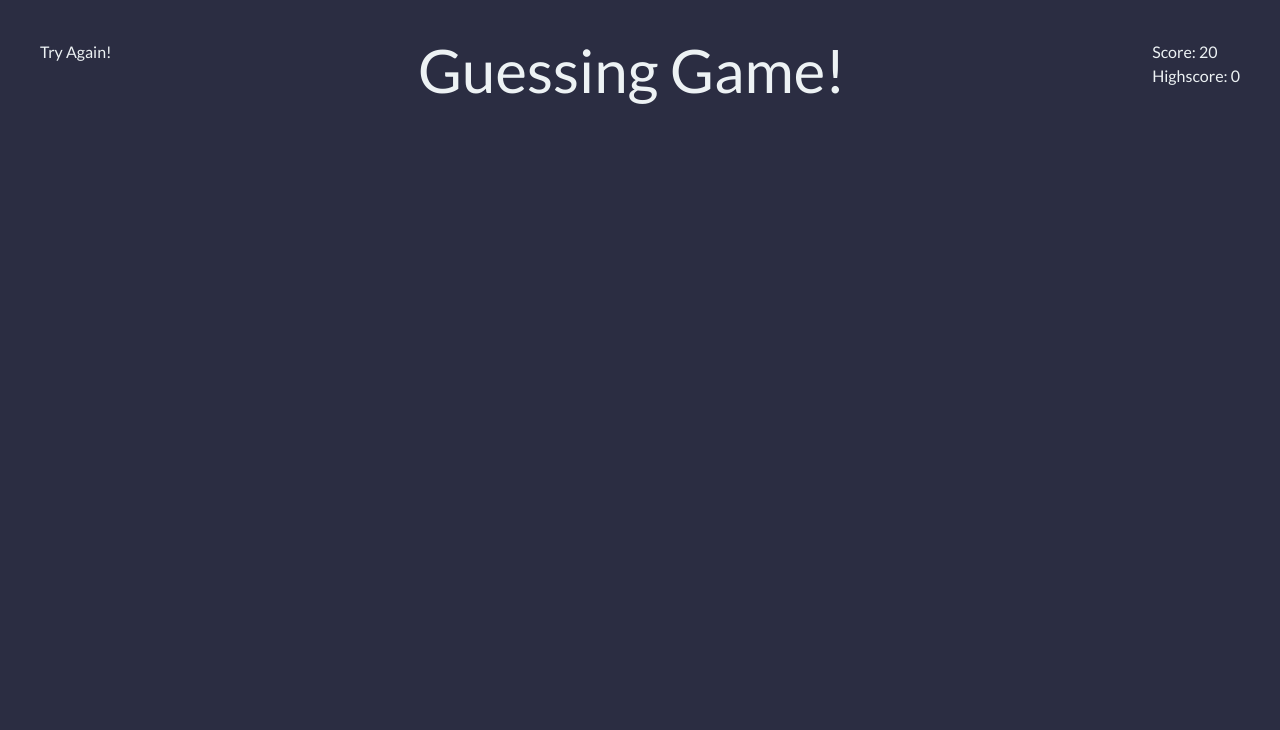
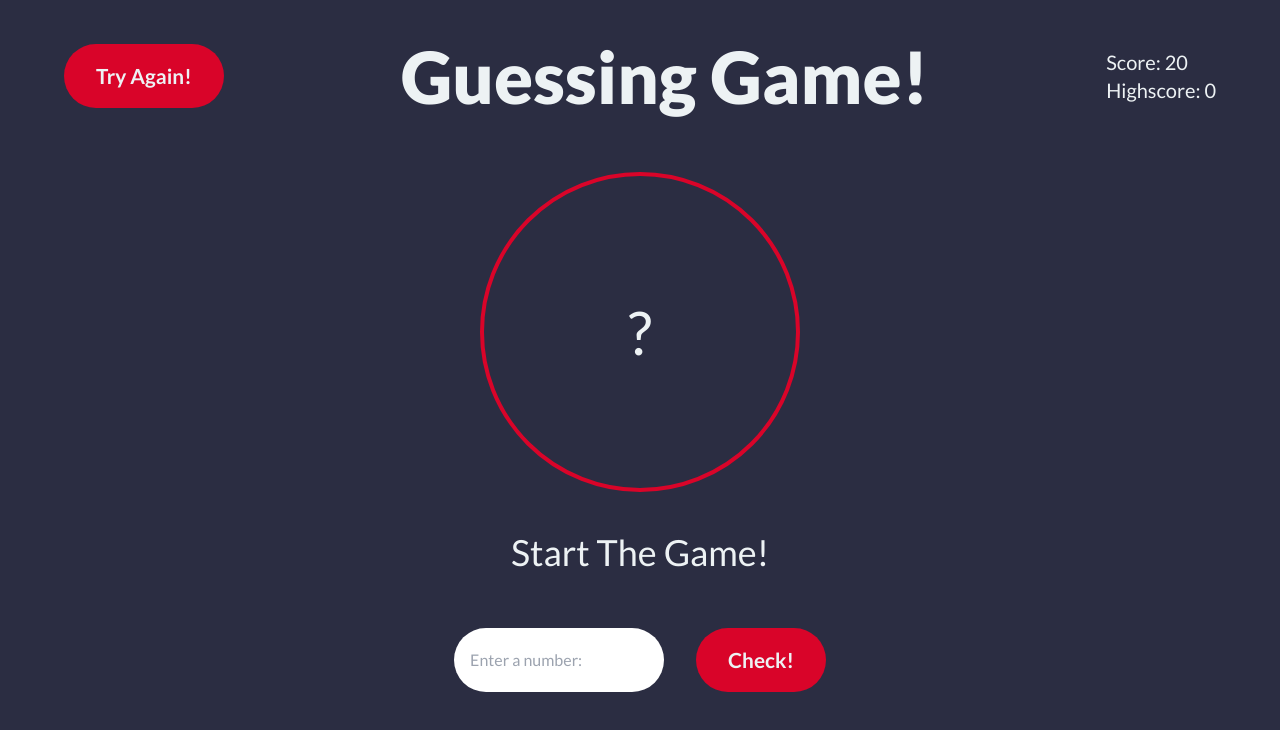
Before and after one commit to nima-ca/Guessing-Game, a website: page src/index.html in a window 1280 px wide. Drawn offline with Linux system fonts and the light colour scheme; files that its build step writes are made by us from their sources.

Commit message:
page styled.

```diff
--- /dev/null
+++ b/scss/components/_button.scss
@@ -0,0 +1,7 @@
+.btn {
+  padding: 1rem 2rem;
+  background-color: $color-secondary;
+  border-radius: 2rem;
+  font-size: 1.3rem;
+  font-weight: 700;
+}
--- /dev/null
+++ b/scss/components/_displayer.scss
@@ -0,0 +1,11 @@
+.displayer {
+  width: 20rem;
+  height: 20rem;
+  border: 4px solid $color-secondary;
+  border-radius: 100%;
+
+  p {
+    font-size: 60px;
+    margin: 20px;
+  }
+}
--- /dev/null
+++ b/scss/components/_input.scss
@@ -0,0 +1,5 @@
+.guess {
+  padding: 0.5rem 1rem;
+  border-radius: 2rem;
+  color: $color-primary;
+}
--- a/scss/main.scss
+++ b/scss/main.scss
@@ -2,4 +2,7 @@
 
 @import "base/animation";
 
+@import "components/button";
+@import "components/input";
+
 @import "pages/home";
--- a/scss/pages/_home.scss
+++ b/scss/pages/_home.scss
@@ -0,0 +1,3 @@
+main {
+  height: 80vh;
+}
--- a/src/index.html
+++ b/src/index.html
@@ -14,20 +14,31 @@
       rel="stylesheet"
     />
   </head>
-  <body class="bg-[#2b2d42] p-10 text-[#edf2f4] font-Lato">
-    <header>
-      <section class="flex justify-between">
+  <body class="bg-[#2b2d42] py-10 px-16 text-[#edf2f4] font-Lato">
+    <header class="">
+      <section class="flex items-center justify-between">
         <div>
           <button class="btn again">Try Again!</button>
         </div>
-        <h1 class="text-6xl">Guessing Game!</h1>
-        <div class="points">
+        <h1 class="font-black text-7xl">Guessing Game!</h1>
+        <div class="text-xl points">
           <p>Score: <span class="score">20</span></p>
           <p>Highscore: <span class="score">0</span></p>
         </div>
       </section>
     </header>
-    <main></main>
+    <main class="flex flex-col items-center justify-center">
+      <div
+        class="mb-10 w-80 h-80 border-4 border-[#d90429] rounded-full flex justify-center items-center"
+      >
+        <p class="text-6xl number">?</p>
+      </div>
+      <p class="text-4xl">Start The Game!</p>
+      <div class="flex mt-14">
+        <input type="number" placeholder="Enter a number:" class="mr-8 guess" />
+        <button class="btn check">Check!</button>
+      </div>
+    </main>
     <script src="scripts/index.js"></script>
   </body>
 </html>
```
Also changed, not shown: css/main.css, dist/output.css, 1 other file.
